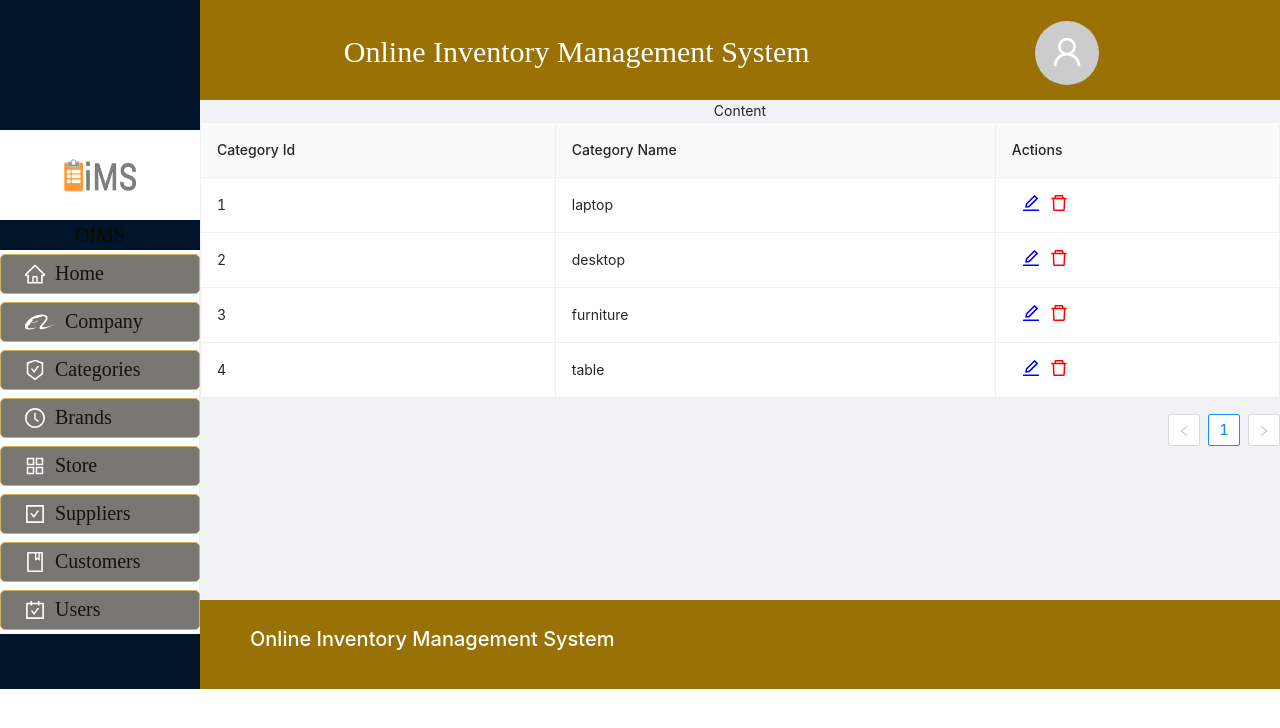
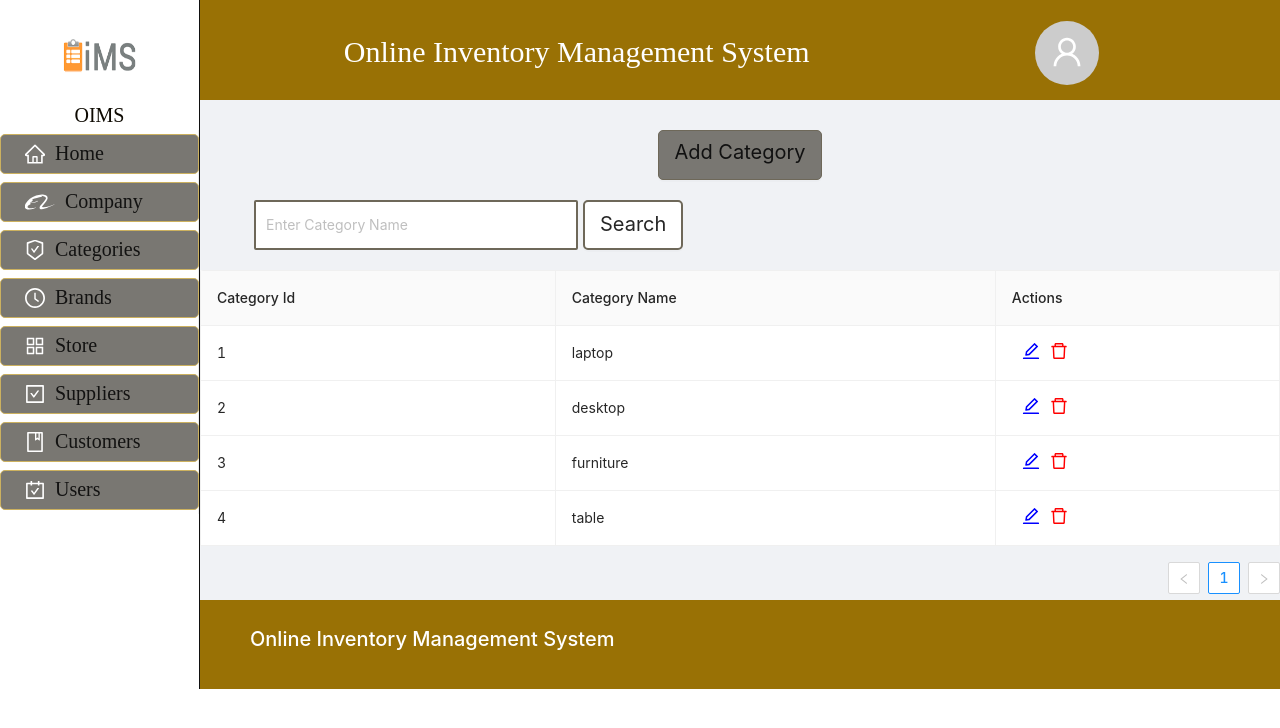
Before and after one commit to worashf/online-inventory-system-frontend, a React (Create React App) app: page / in a window 1280 px wide. Shown: the top 728 px of the page. Built offline with nearby package versions, Linux system fonts and the light colour scheme.

Commit message:
remove content text

```diff
--- a/src/pages/CategoryPage.js
+++ b/src/pages/CategoryPage.js
@@ -4,7 +4,7 @@ import {Layout} from 'antd'
 import { SideBar } from '../components/SideBar'
 import { HeaderBar } from '../components/HeaderBar'
 import { FooterBar } from '../components/FooterBar'
-import CategoryTable from '../components/CategoryTable'
+import CategoryTable from '../components/table/CategoryTable'
 
 
 const {Header,Content,Sider,Footer} = Layout
@@ -16,8 +16,9 @@ const CategoryPage =() =>{
         <>
 
 <Layout className="site-layout">
-                <Sider>
-                <div className="logo" />
+                <Sider theme="light" style={{borderRight:"1px solid #111"}}>
+
+
                       <SideBar/>
             </Sider>
         <Layout>
@@ -25,8 +26,9 @@ const CategoryPage =() =>{
           ,paddingTop:20}}>
                <HeaderBar/>
              </Header>
-                    <Content style={{ with: "100%", height:500}}>Content
-                      <CategoryTable/>
+            <Content style={{ with: "100%", height: 500 }}>
+
+                      <CategoryTable />
                     </Content>
           <Footer style={{background:"#997105",}}>
               <FooterBar/>
```
